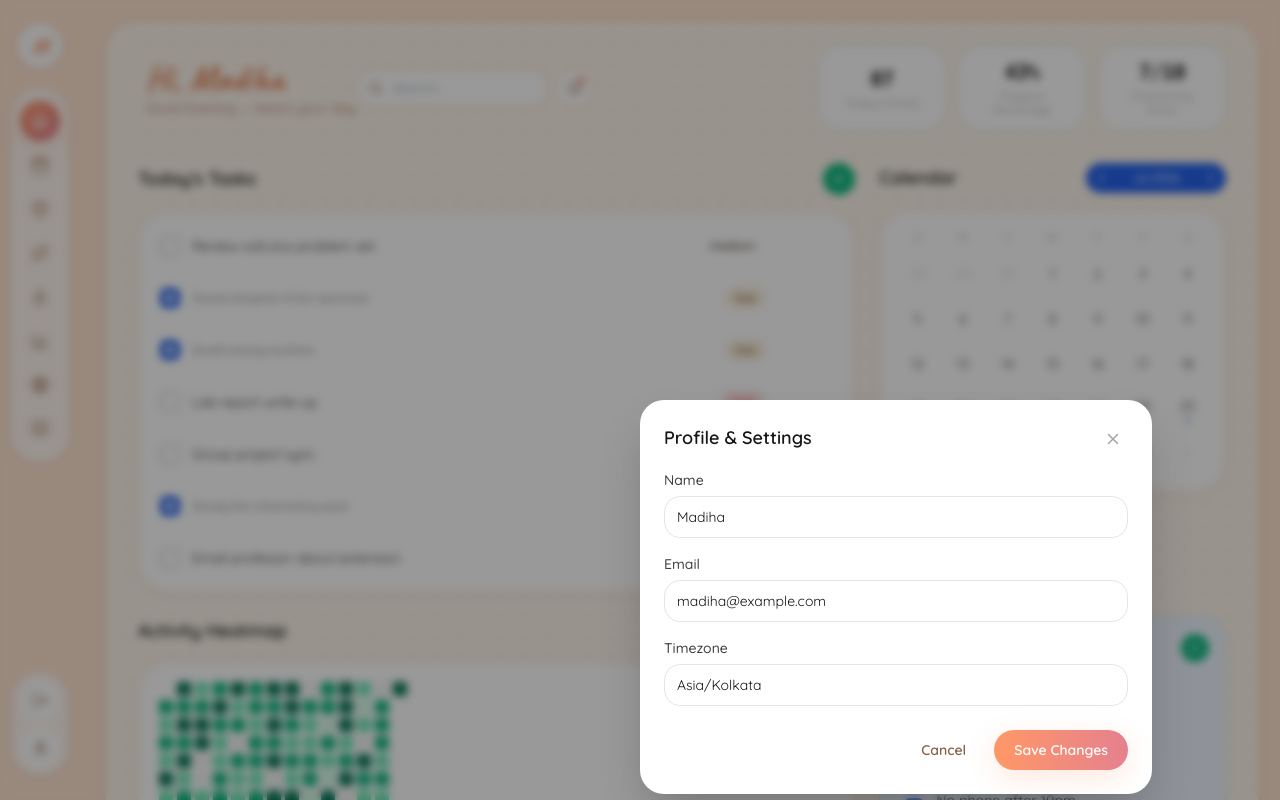
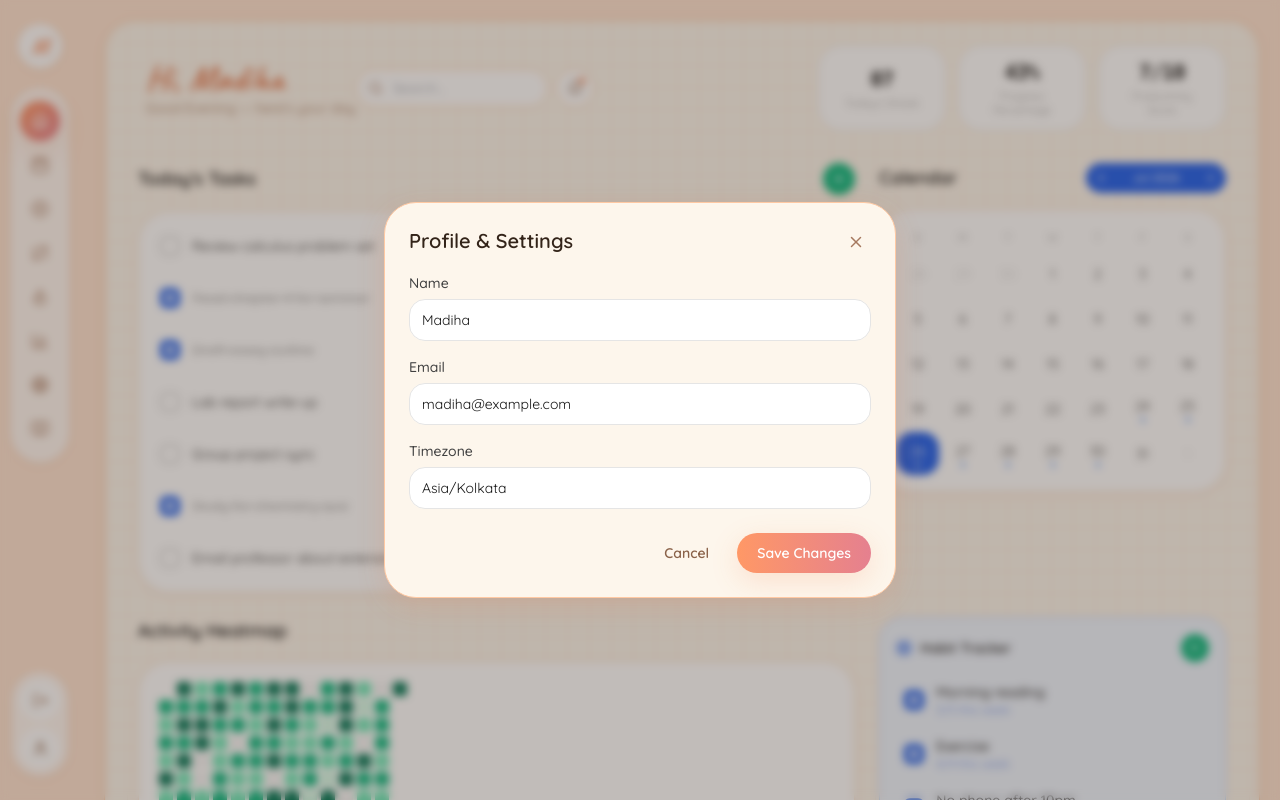
Before and after one commit to madiha2007/Daily-Planner, a Next.js app: page /dashboard in a window 1280 px wide. Both pictures are taken after a click on the button 40 px from the left and 748 px from the top of the page. Shown: the top 800 px of the page. Built offline with nearby package versions, Linux system fonts and the light colour scheme.

Commit message:
Modal Ui Updated

```diff
--- a/src/components/ui/Modal.tsx
+++ b/src/components/ui/Modal.tsx
@@ -21,17 +21,20 @@ export default function Modal({ title, description, children, maxWidth = 'max-w-
       <Dialog.Portal forceMount>
         <Dialog.Overlay asChild>
           <motion.div
-            className="fixed inset-0 z-40 bg-black/40 backdrop-blur-sm"
+            className="fixed inset-0 z-40 bg-cocoa-800/30 backdrop-blur-sm"
             initial={{ opacity: 0 }}
             animate={{ opacity: 1 }}
             exit={{ opacity: 0 }}
             transition={{ duration: 0.15 }}
           />
         </Dialog.Overlay>
+
+        {/* Fixed full-screen flex wrapper guarantees true viewport centering regardless of page scroll */}
+        <div className="fixed inset-0 z-50 flex items-center justify-center p-4">
           <Dialog.Content asChild aria-describedby={description ? 'modal-description' : undefined}>
             <motion.div
-            className={`fixed left-1/2 top-1/2 z-50 w-[92vw] ${maxWidth} -translate-x-1/2 -translate-y-1/2
-                        rounded-2xl bg-white p-6 shadow-2xl focus:outline-none max-h-[85vh] overflow-y-auto`}
+              className={`w-full ${maxWidth} rounded-3xl border border-peach-200 bg-cream-100 p-6 shadow-warm
+                          focus:outline-none max-h-[85vh] overflow-y-auto`}
               initial={{ opacity: 0, scale: 0.96, y: 8 }}
               animate={{ opacity: 1, scale: 1, y: 0 }}
               exit={{ opacity: 0, scale: 0.96, y: 8 }}
@@ -39,9 +42,9 @@ export default function Modal({ title, description, children, maxWidth = 'max-w-
             >
               <div className="mb-4 flex items-start justify-between">
                 <div>
-                <Dialog.Title className="text-lg font-semibold text-neutral-900">{title}</Dialog.Title>
+                  <Dialog.Title className="text-xl font-semibold text-cocoa-800">{title}</Dialog.Title>
                   {description && (
-                  <Dialog.Description id="modal-description" className="mt-1 text-sm text-neutral-500">
+                    <Dialog.Description id="modal-description" className="mt-1 text-sm text-cocoa-400">
                       {description}
                     </Dialog.Description>
                   )}
@@ -49,7 +52,7 @@ export default function Modal({ title, description, children, maxWidth = 'max-w-
                 <Dialog.Close asChild>
                   <button
                     aria-label="Close"
-                  className="rounded-lg p-1.5 text-neutral-400 hover:bg-neutral-100 hover:text-neutral-600"
+                    className="rounded-full p-1.5 text-cocoa-400 hover:bg-peach-100 hover:text-cocoa-600"
                   >
                     <X size={18} />
                   </button>
@@ -58,6 +61,7 @@ export default function Modal({ title, description, children, maxWidth = 'max-w-
               {children}
             </motion.div>
           </Dialog.Content>
+        </div>
       </Dialog.Portal>
     </Dialog.Root>
   );
```
Lines whose indentation alone changed are shown as unchanged.
